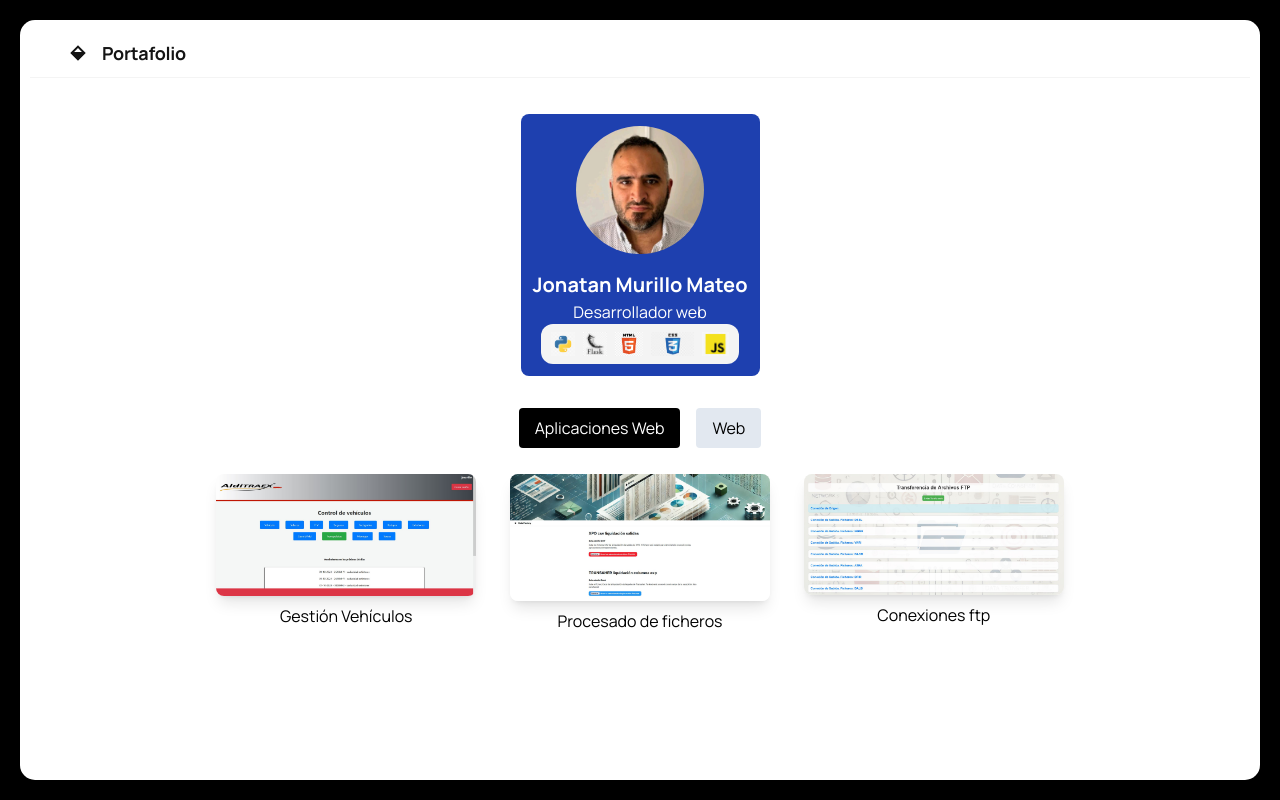
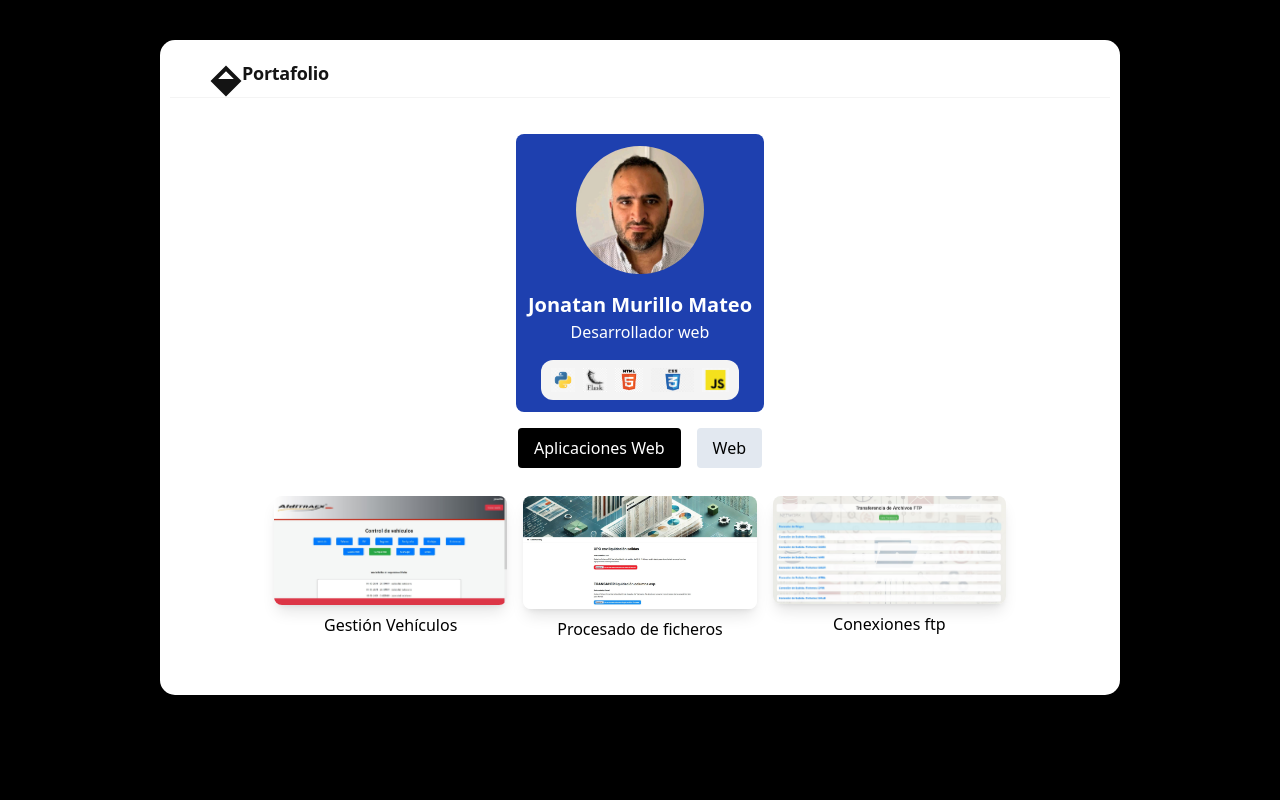
Before and after one commit to jmm-1987/portfolio, a plain HTML site: page index.html in a window 1280 px wide. Drawn offline with nearby package versions, Linux system fonts and the light colour scheme.

Commit message:
Actualizar index.html

```diff
--- a/index.html
+++ b/index.html
@@ -1,5 +1,8 @@
-<html>
+<!DOCTYPE html>
+<html lang="es">
   <head>
+    <meta charset="UTF-8" />
+    <meta name="viewport" content="width=device-width, initial-scale=1.0" />
     <link rel="preconnect" href="https://fonts.gstatic.com/" crossorigin="" />
     <link
       rel="stylesheet"
@@ -12,75 +15,48 @@
     <script src="https://cdn.tailwindcss.com?plugins=forms,container-queries"></script>
     <style>
       body {
-        background-color: black; /* Fondo de la página en negro */
+        background-color: black;
       }
       .content-container {
-        background-color: white; /* Color del recuadro */
-        border-radius: 15px; /* Bordes redondeados */
-        padding: 10px; /* Espaciado interno */
-        box-shadow: 0 2px 10px rgba(0, 0, 0, 0.1); /* Sombra del recuadro */
-        height: 100vh; /* Ocupa toda la altura visible de la pantalla */
-        max-height: 100vh; /* Limita la altura para que no crezca más allá de la pantalla */
-        overflow-y: auto; /* Permite scroll dentro del contenedor si el contenido es muy grande */
+        background-color: white;
+        border-radius: 15px;
+        padding: 10px;
+        box-shadow: 0 2px 10px rgba(0, 0, 0, 0.1);
+        overflow-y: auto;
       }
-
       .active {
         background-color: black;
         color: white;
       }
       .inactive {
-        background-color: #e2e8f0; /* Color gris claro cuando no está seleccionado */
+        background-color: #e2e8f0;
         color: black;
-      }
-
-      .proyecto-container {
-        display: flex;
-        justify-content: space-between; /* Distribuye los proyectos equitativamente */
-        flex-wrap: wrap; /* Permite que los elementos se envuelvan si no caben en una línea */
-      }
-
-      .proyecto {
-        flex-grow: 1;
-        max-width: 30%; /* Ajusta el tamaño máximo de cada proyecto */
-        margin: 10px; /* Añade un pequeño margen entre los proyectos */
-      }
-
-      .proyecto img {
-        width: 100%; /* Hace que las imágenes ocupen todo el ancho del contenedor */
-        height: auto;
       }
     </style>
     <script>
       function mostrarProyectos(categoria) {
-        // Ocultar todos los contenedores de proyectos
-        document.querySelectorAll('.proyecto-container').forEach(function(el) {
+        document.querySelectorAll('.proyecto-container').forEach(function (el) {
           el.style.display = 'none';
         });
-
-        // Mostrar solo el contenedor de la categoría seleccionada
-        document.querySelectorAll('.' + categoria + '-container').forEach(function(el) {
+        document.querySelectorAll('.' + categoria + '-container').forEach(function (el) {
           el.style.display = 'flex';
         });
-
-        // Resetear el estilo activo de todos los botones
-        document.querySelectorAll('.categoria-btn').forEach(function(btn) {
+        document.querySelectorAll('.categoria-btn').forEach(function (btn) {
           btn.classList.remove('active');
           btn.classList.add('inactive');
         });
-
-        // Activar el botón seleccionado
         document.getElementById(categoria + '-btn').classList.remove('inactive');
         document.getElementById(categoria + '-btn').classList.add('active');
       }
     </script>
   </head>
   <body>
-    <div class="relative flex size-full min-h-screen flex-col overflow-x-hidden" style='font-family: Manrope, "Noto Sans", sans-serif;'>
-      <div class="layout-container flex h-full grow flex-col content-container mx-5 my-5">
-        <header class="flex items-center justify-between whitespace-nowrap border-b border-solid border-b-[#F4F4F4] px-10 py-3">
+    <div class="relative flex min-h-screen flex-col overflow-x-hidden font-sans">
+      <div class="layout-container flex flex-col content-container mx-5 my-5 lg:mx-auto lg:my-10 lg:w-3/4">
+        <header class="flex items-center justify-between whitespace-nowrap border-b border-solid border-b-[#F4F4F4] px-5 py-3 lg:px-10">
           <div class="flex items-center gap-4 text-[#141414]">
             <div class="size-4">
-              <svg viewBox="0 0 48 48" fill="none" xmlns="http://www.w3.org/2000/svg">
+              <svg viewBox="0 0 48 48" fill="none" xmlns="http://www.w3.org/2000/svg" class="h-8 w-8">
                 <g clip-path="url(#clip0_6_535)">
                   <path
                     fill-rule="evenodd"
@@ -100,20 +76,16 @@
           </div>
         </header>
 
-        <div class="px-40 flex flex-1 justify-center py-5">
-          <div class="layout-content-container flex flex-col max-w-full flex-1">
-            <div class="flex p-4">
-              <div class="flex w-full flex-col gap-4 items-center">
-                <div class="bg-blue-800 rounded-lg p-3 flex flex-col items-center">
-                  <div
-                    class="bg-center bg-no-repeat aspect-square bg-cover rounded-full min-h-32 w-32"
-                    style='background-image: url("me.jpg");'
-                  ></div>
-                  <div class="flex flex-col items-center text-white mt-4">
-                    <p class="text-[20px] font-bold text-center">Jonatan Murillo Mateo</p>
+        <div class="px-5 lg:px-20 flex flex-1 justify-center py-5">
+          <div class="layout-content-container flex flex-col w-full lg:max-w-full lg:flex-1">
+            <div class="flex p-4 flex-col items-center">
+              <div class="bg-blue-800 rounded-lg p-3 flex flex-col items-center w-full sm:max-w-md lg:w-auto">
+                <div class="bg-center bg-no-repeat aspect-square bg-cover rounded-full min-h-32 w-32" style="background-image: url('me.jpg');"></div>
+                <div class="flex flex-col items-center text-white mt-4 text-center">
+                  <p class="text-[20px] font-bold">Jonatan Murillo Mateo</p>
                   <p class="text-base">Desarrollador web</p>
                 </div>
-                  <button class="flex max-w-[480px] cursor-pointer items-center justify-center overflow-hidden rounded-xl h-10 bg-[#F4F4F4] text-[#141414] gap-2 text-sm font-bold leading-normal tracking-[0.015em] min-w-0 px-2.5">
+                <button class="flex max-w-full cursor-pointer items-center justify-center overflow-hidden rounded-xl h-10 bg-[#F4F4F4] text-[#141414] gap-2 text-sm font-bold px-2.5 mt-4">
                   <img src="python.webp" alt="Python" class="h-6">
                   <img src="flask.webp" alt="Flask" class="h-6">
                   <img src="html.png" alt="HTML" class="h-6">
@@ -123,57 +95,46 @@
               </div>
 
               <!-- Botones de categorías -->
-                <div class="flex gap-4 mt-4">
+              <div class="flex gap-4 mt-4 flex-wrap justify-center">
                 <button id="aplicacion-web-btn" class="categoria-btn active px-4 py-2 rounded" onclick="mostrarProyectos('aplicacion-web')">Aplicaciones Web</button>
                 <button id="web-btn" class="categoria-btn inactive px-4 py-2 rounded" onclick="mostrarProyectos('web')">Web</button>
-                  <!--<button id="app-btn" class="categoria-btn inactive px-4 py-2 rounded" onclick="mostrarProyectos('app')">Apps</button>-->
               </div>
 
               <!-- Proyectos Aplicaciones Web (Visible por defecto) -->
-                <div class="proyecto-container aplicacion-web-container">
-                  <div class="proyecto aplicacion-web">
+              <div class="proyecto-container aplicacion-web-container flex flex-wrap justify-center mt-5">
+                <div class="proyecto aplicacion-web w-full sm:w-1/2 lg:w-1/3 p-2">
                   <img src="gestionvehiculos.JPG" alt="Proyecto Gestión Vehículos" class="rounded-lg shadow-lg w-full h-auto">
                   <p class="text-center mt-2">Gestión Vehículos</p>
                 </div>
-                  <div class="proyecto aplicacion-web">
+                <div class="proyecto aplicacion-web w-full sm:w-1/2 lg:w-1/3 p-2">
                   <img src="datafactory.JPG" alt="datafactory" class="rounded-lg shadow-lg w-full h-auto">
                   <p class="text-center mt-2">Procesado de ficheros</p>
                 </div>
-                  <div class="proyecto aplicacion-web">
+                <div class="proyecto aplicacion-web w-full sm:w-1/2 lg:w-1/3 p-2">
                   <img src="ftp_transfer.JPG" alt="ftp_transfer" class="rounded-lg shadow-lg w-full h-auto">
                   <p class="text-center mt-2">Conexiones ftp</p>
                 </div>
               </div>
 
               <!-- Proyectos Web (Oculto por defecto) -->
-                <div class="proyecto-container web-container" style="display: none;">
-                  <div class="proyecto web">
+              <div class="proyecto-container web-container flex flex-wrap justify-center mt-5 hidden">
+                <div class="proyecto web w-full sm:w-1/2 lg:w-1/3 p-2">
                   <img src="alditraexweb.JPG" alt="alditraexweb" class="rounded-lg shadow-lg w-full h-auto">
                   <p class="text-center mt-2">Web transporte</p>
                 </div>
-                  <div class="proyecto web">
+                <div class="proyecto web w-full sm:w-1/2 lg:w-1/3 p-2">
                   <img src="jomma.JPG" alt="JoomA" class="rounded-lg shadow-lg w-full h-auto">
                   <p class="text-center mt-2">Web JommA</p>
                 </div>
-                  <div class="proyecto web">
+                <div class="proyecto web w-full sm:w-1/2 lg:w-1/3 p-2">
                   <img src="pasteleriaweb.JPG" alt="pasteleriawebweb" class="rounded-lg shadow-lg w-full h-auto">
                   <p class="text-center mt-2">Web pastelería</p>
                 </div>
               </div>
-
-                <!-- Apps (Oculto por defecto) -->
-                <div class="proyecto-container app-container" style="display: none;">
-                  <div class="proyecto app">
-                    <img src="app-proyecto.jpg" alt="Proyecto App" class="rounded-lg shadow-lg w-full h-auto">
-                    <p class="text-center mt-2">Aplicación Móvil XYZ</p>
             </div>
           </div>
-
-              </div> <!-- Cierra el contenedor de proyectos -->
-            </div> <!-- Cierra el flex principal -->
-          </div> <!-- Cierra el layout-content-container -->
-        </div> <!-- Cierra el contenedor px-40 -->
-      </div> <!-- Cierra el layout-container -->
-    </div> <!-- Cierra el contenedor principal -->
+        </div>
+      </div>
+    </div>
   </body>
 </html>
```
Lines whose indentation alone changed are shown as unchanged.
